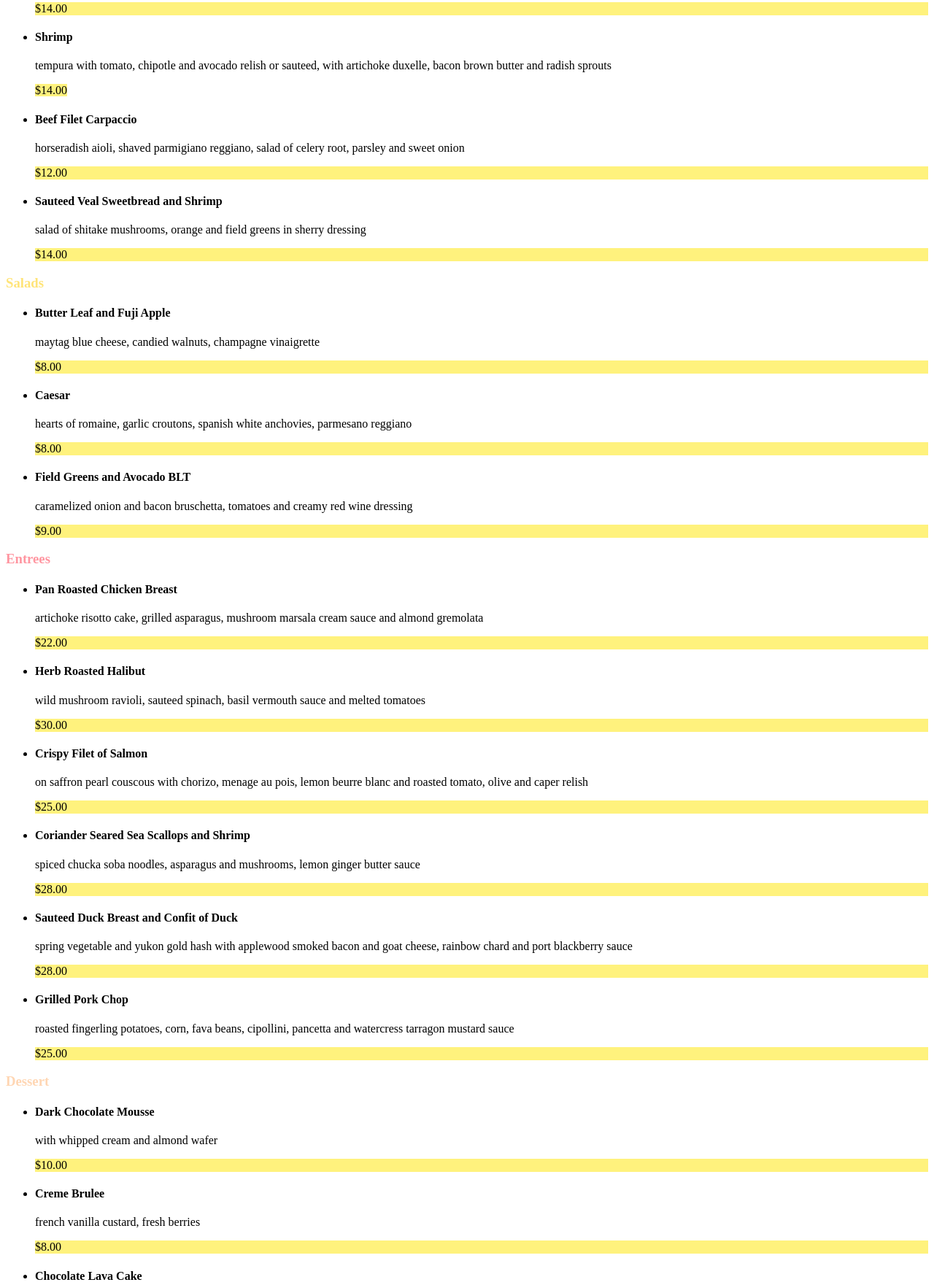
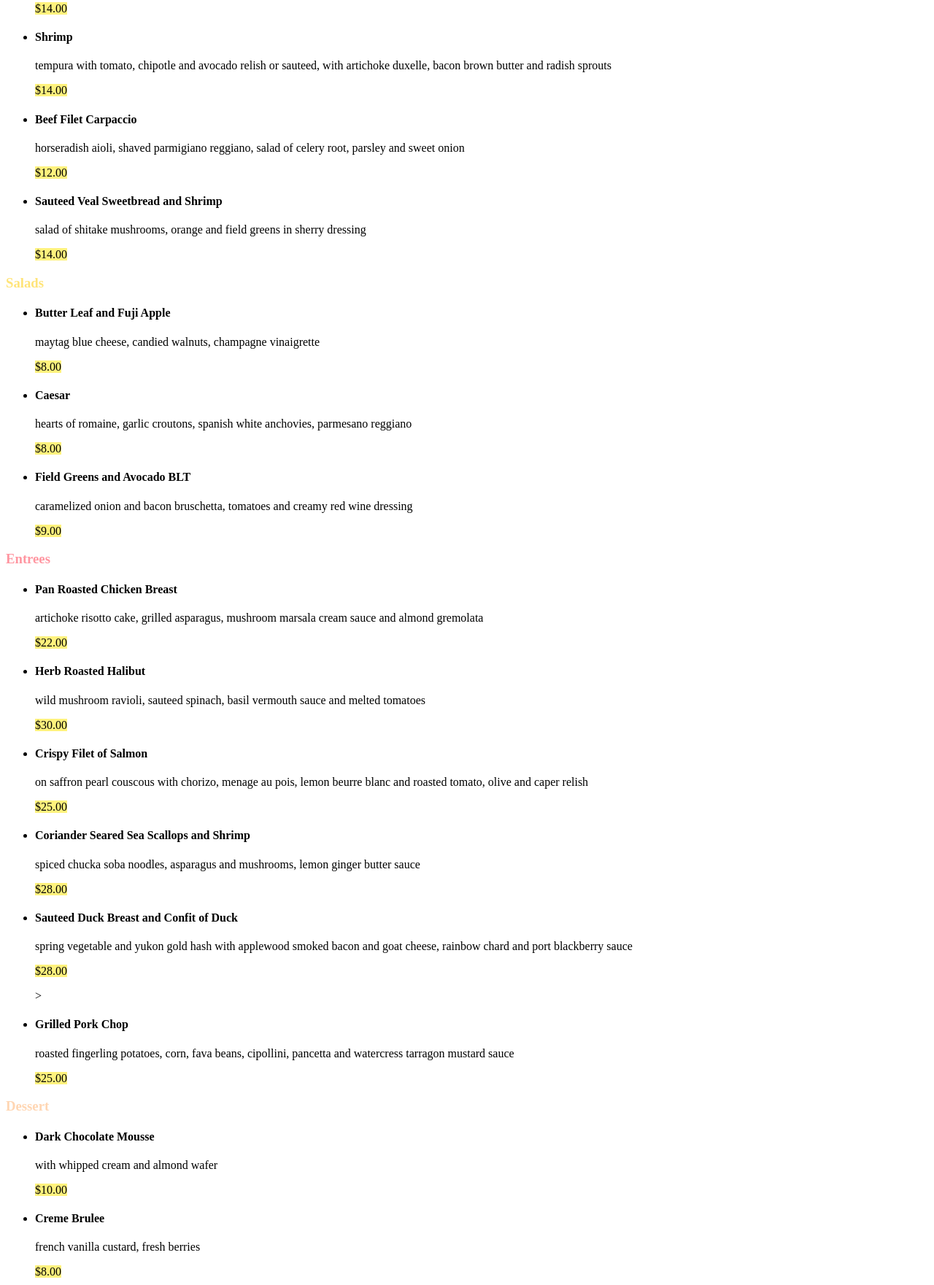
Before and after one commit to juliarafii/juliarafii.github.io, a plain HTML site: page grc338/restaurantmenucss/index.html in a window 1280 px wide. Shown: the part 505-2266 px from the top of the page at 73% size. Drawn offline with Linux system fonts and the light colour scheme.

Commit message:
Update index.html

```diff
--- a/grc338/restaurantmenucss/index.html
+++ b/grc338/restaurantmenucss/index.html
@@ -14,32 +14,32 @@
       <li>
         <h4>Tempura Fried</h4>
         <p>with lemon soy aioli and wasabi tobiko</p>
-        <p class="highlight">$16.00</p>
+        <p><span class="highlight">$16.00</span></p>
       </li>
       <li>
         <h4>Seared Sea Scallops</h4>
         <p>with artichoke duxelle, bacon brown butter and radish sprouts or seasoned with hiwa kai sea salt on edamame puree with citrus vinaigrette</p>
-        <p class="highlight">$15.00</p>
+        <p><span class="highlight">$15.00</span></p>
       </li>
       <li>
         <h4>Crispy Snow Crab chinois</h4>
         <p">with ginger, garlic and cilantro</p>
-        <p class="highlight">$14.00</p>
+        <p><span class="highlight">$14.00</span></p>
       </li>
       <li>
         <h4>Shrimp</h4>
         <p>tempura with tomato, chipotle and avocado relish or sauteed, with artichoke duxelle, bacon brown butter and radish sprouts</p>
-                            <p><span class="highlight">$14.00</span></p>
+        <p><span class="highlight">$14.00</span></p>
       </li>
       <li>
         <h4>Beef Filet Carpaccio</h4>
         <p>horseradish aioli, shaved parmigiano reggiano, salad of celery root, parsley and sweet onion</p>
-        <p class="highlight">$12.00</p>
+        <p><span class="highlight">$12.00</span></p>
       </li>
       <li>
         <h4>Sauteed Veal Sweetbread and Shrimp</h4>
         <p>salad of shitake mushrooms, orange and field greens in sherry dressing</p>
-        <p class="highlight">$14.00</p>
+        <p><span class="highlight">$14.00</span></p>
       </li>
     </ul>
     <h3 class="salads">Salads</h3>
@@ -47,17 +47,17 @@
       <li>
         <h4>Butter Leaf and Fuji Apple</h4>
         <p>maytag blue cheese, candied walnuts, champagne vinaigrette</p>
-        <p class="highlight">$8.00</p>
+        <p><span class="highlight">$8.00</span></p>
       </li>
       <li>
         <h4>Caesar</h4>
         <p>hearts of romaine, garlic croutons, spanish white anchovies, parmesano reggiano</p>
-        <p class="highlight">$8.00</p>
+        <p><span class="highlight">$8.00</span></p>
       </li>
       <li>
         <h4>Field Greens and Avocado BLT</h4>
         <p>caramelized onion and bacon bruschetta, tomatoes and creamy red wine dressing</p>
-        <p class="highlight">$9.00</p>
+        <p><span class="highlight">$9.00</span></p>
       </li>
     </ul>
     <h3 class="entrees">Entrees</h3>
@@ -65,32 +65,32 @@
       <li>
         <h4>Pan Roasted Chicken Breast</h4>
         <p>artichoke risotto cake, grilled asparagus, mushroom marsala cream sauce and almond gremolata</p>
-        <p class="highlight">$22.00</p>
+        <p><span class="highlight">$22.00</span></p>
       </li>
       <li>
         <h4>Herb Roasted Halibut</h4>
         <p>wild mushroom ravioli, sauteed spinach, basil vermouth sauce and melted tomatoes</p>
-        <p class="highlight">$30.00</p>
+        <p><span class="highlight">$30.00</span></p>
       </li>
       <li>
         <h4>Crispy Filet of Salmon</h4>
         <p>on saffron pearl couscous with chorizo, menage au pois, lemon beurre blanc and roasted tomato, olive and caper relish</p>
-        <p class="highlight">$25.00</p>
+        <p><span class="highlight">$25.00</span></p>
       </li>
       <li>
         <h4>Coriander Seared Sea Scallops and Shrimp</h4>
         <p>spiced chucka soba noodles, asparagus and mushrooms, lemon ginger butter sauce</p>
-        <p class="highlight">$28.00</p>
+        <p><span class="highlight">$28.00</span></p>
       </li>
       <li>
         <h4>Sauteed Duck Breast and Confit of Duck</h4>
         <p>spring vegetable and yukon gold hash with applewood smoked bacon and goat cheese, rainbow chard and port blackberry sauce</p>
-        <p class="highlight">$28.00</p>
+        <p><span class="highlight">$28.00</span></p>>
       </li>
       <li>
         <h4>Grilled Pork Chop</h4>
         <p>roasted fingerling potatoes, corn, fava beans, cipollini, pancetta and watercress tarragon mustard sauce</p>
-        <p class="highlight">$25.00</p>
+        <p><span class="highlight">$25.00</span></p>
       </li>
     </ul>
     <h3 class="dessert">Dessert</h3>
@@ -98,17 +98,17 @@
       <li>
         <h4>Dark Chocolate Mousse</h4>
         <p>with whipped cream and almond wafer</p>
-        <p class="highlight">$10.00</p>
+        <p><span class="highlight">$10.00</span></p>
       </li>
       <li>
         <h4>Creme Brulee</h4>
         <p>french vanilla custard, fresh berries</p>
-        <p class="highlight">$8.00</p>
+        <p><span class="highlight">$8.00</span></p>
       </li>
       <li>
         <h4>Chocolate Lava Cake</h4>
         <p>raspberry coulis, creme anglaise</p>
-        <p class="highlight">$12.00</p>
+        <p><span class="highlight">$12.00</span></p>
       </li>
     </ul>
   </body>
```
